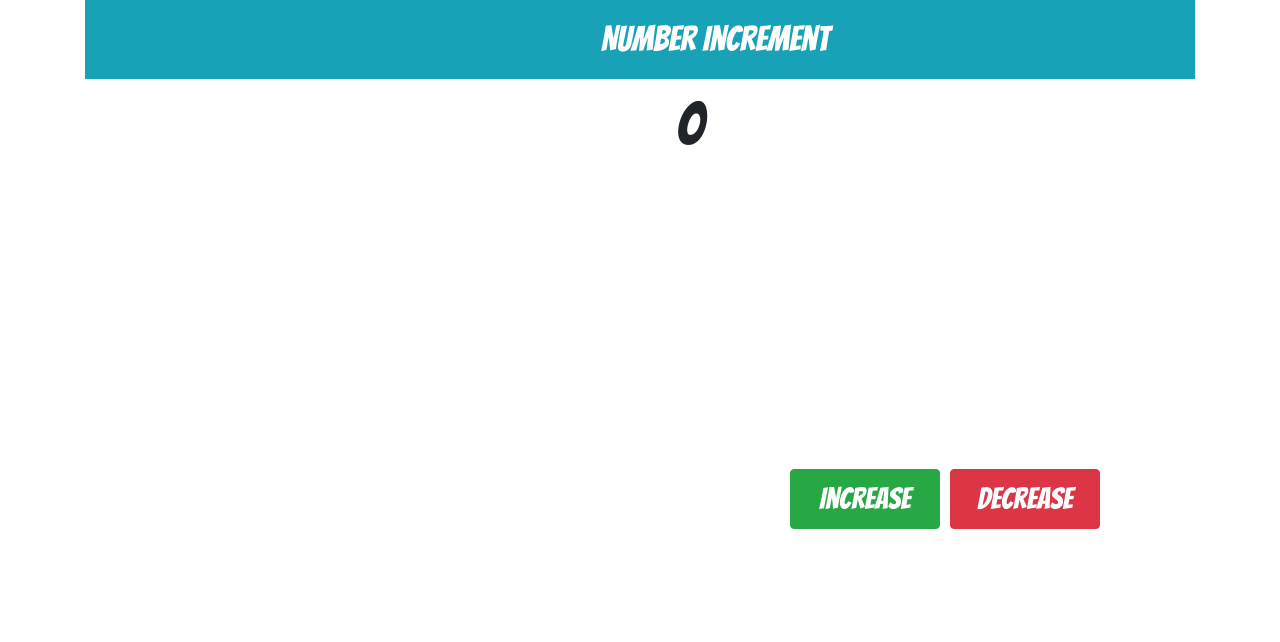
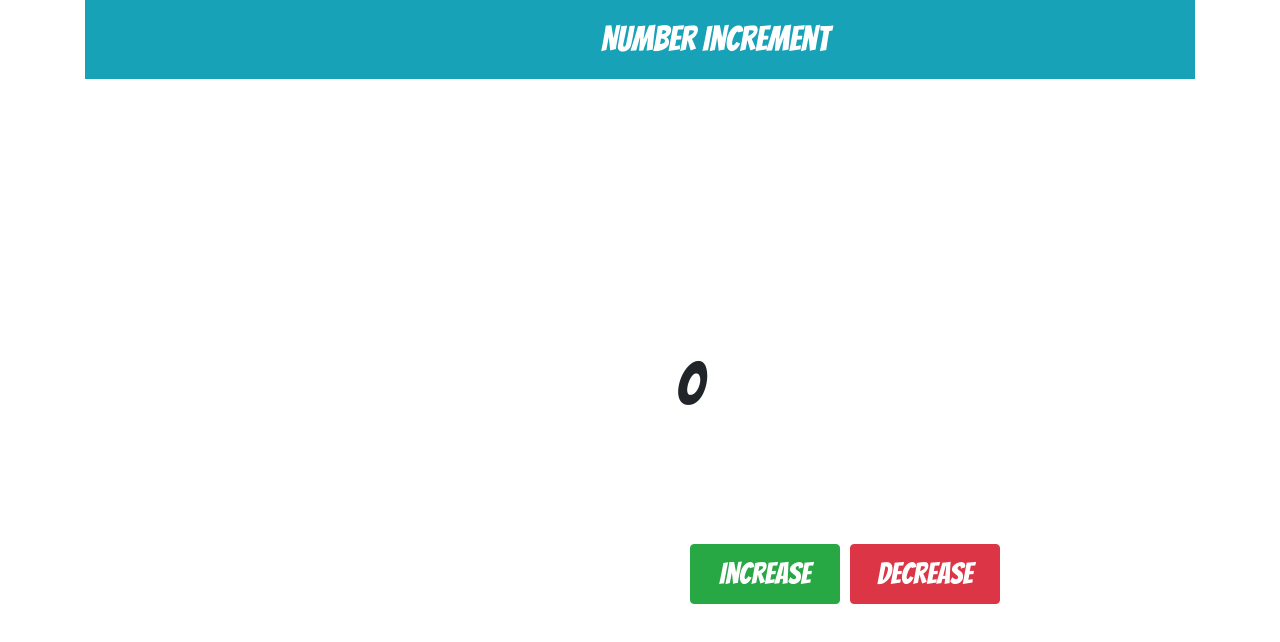
Before and after one commit to sojjyCodes/increment, a React (Create React App) app: page / in a window 1280 px wide. Shown: the top 642 px of the page. Built offline with nearby package versions, Linux system fonts and the light colour scheme.

Commit message:
Styled it made everything work

```diff
--- a/src/App.css
+++ b/src/App.css
@@ -4,7 +4,5 @@
     font-family: "Bangers", cursive;
 }
 .count {
-    font-size: 60px;
-    margin-left: 100px;
-    place-content: center;
+
 }
--- a/src/App.js
+++ b/src/App.js
@@ -14,7 +14,9 @@ export default class App extends React.Component {
             count: this.state.count + 1,
         });
         if (this.state.count === 10) {
-            alert("Maximum Increment reached");
+            this.setState({
+                count: this.state.count + 0,
+            });
         }
     }
 
@@ -22,6 +24,11 @@ export default class App extends React.Component {
         this.setState({
             count: this.state.count - 1,
         });
+        if (this.state.count === 0) {
+            this.setState({
+                count: this.state.count - 0,
+            });
+        }
     }
 
     render() {
@@ -40,7 +47,7 @@ export default class App extends React.Component {
                     </Navbar>
                 </Container>
                 <div className="count">
-                    <center>{this.state.count}</center>
+                    <center style={styles.count}>{this.state.count}</center>
 
                     <Button
                         onClick={() => this.increment()}
@@ -72,11 +79,18 @@ const styles = {
         fontSize: "35px",
         marginLeft: "500px",
     },
+    count: {
+        fontSize: "60px",
+        marginleft: "100px",
+        placeContent: "center",
+        marginLeft: "100px",
+        marginTop: "260px",
+    },
     button: {
         fontSize: "30px",
         height: "60px",
         width: "150px",
-        marginTop: "300px",
+        marginTop: "115px",
         marginLeft: "690px",
     },
     button_2: {
@@ -85,6 +99,6 @@ const styles = {
         height: "60px",
         width: "150px",
         marginLeft: "10px",
-        marginTop: "300px",
+        marginTop: "115px",
     },
 };
```
